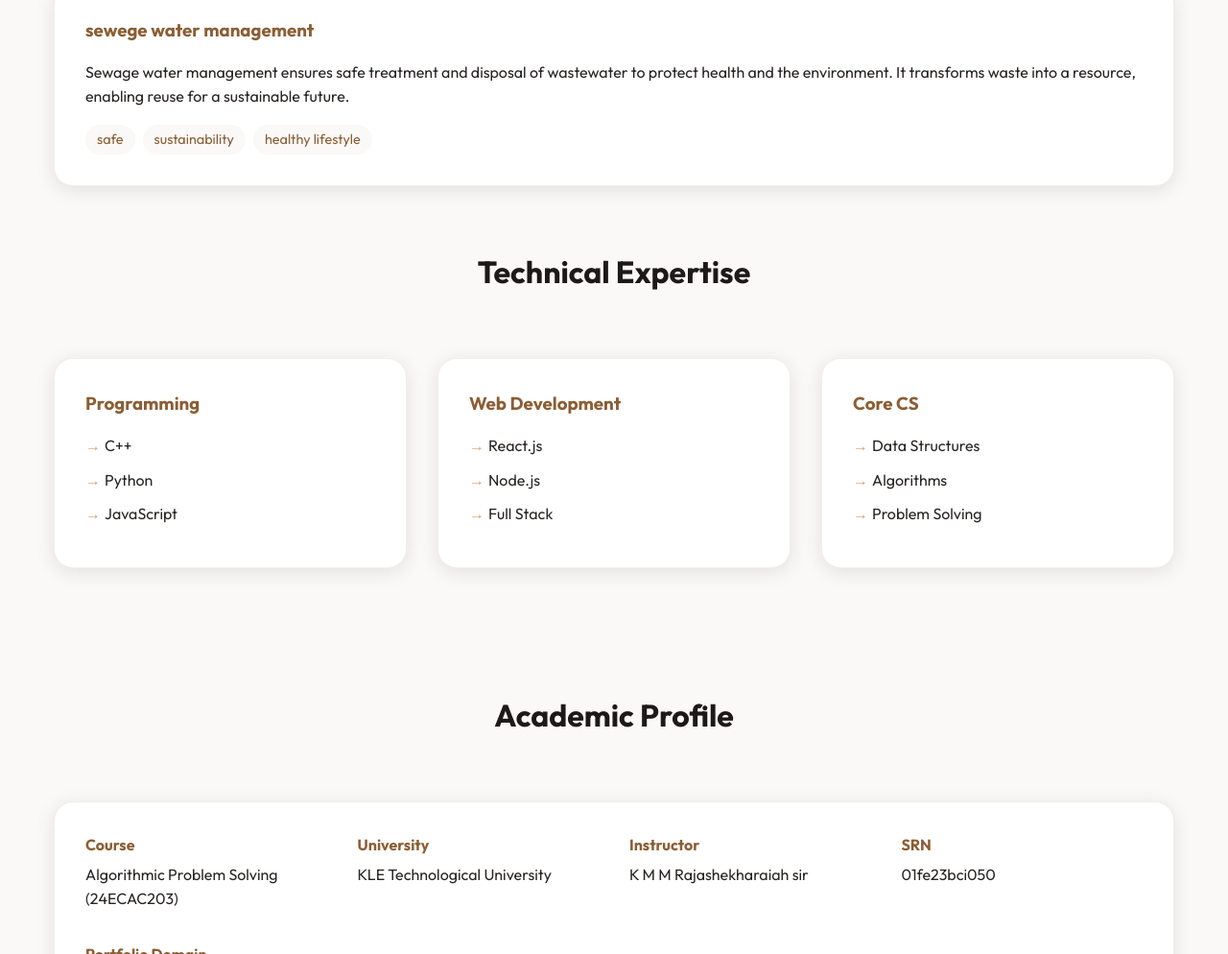
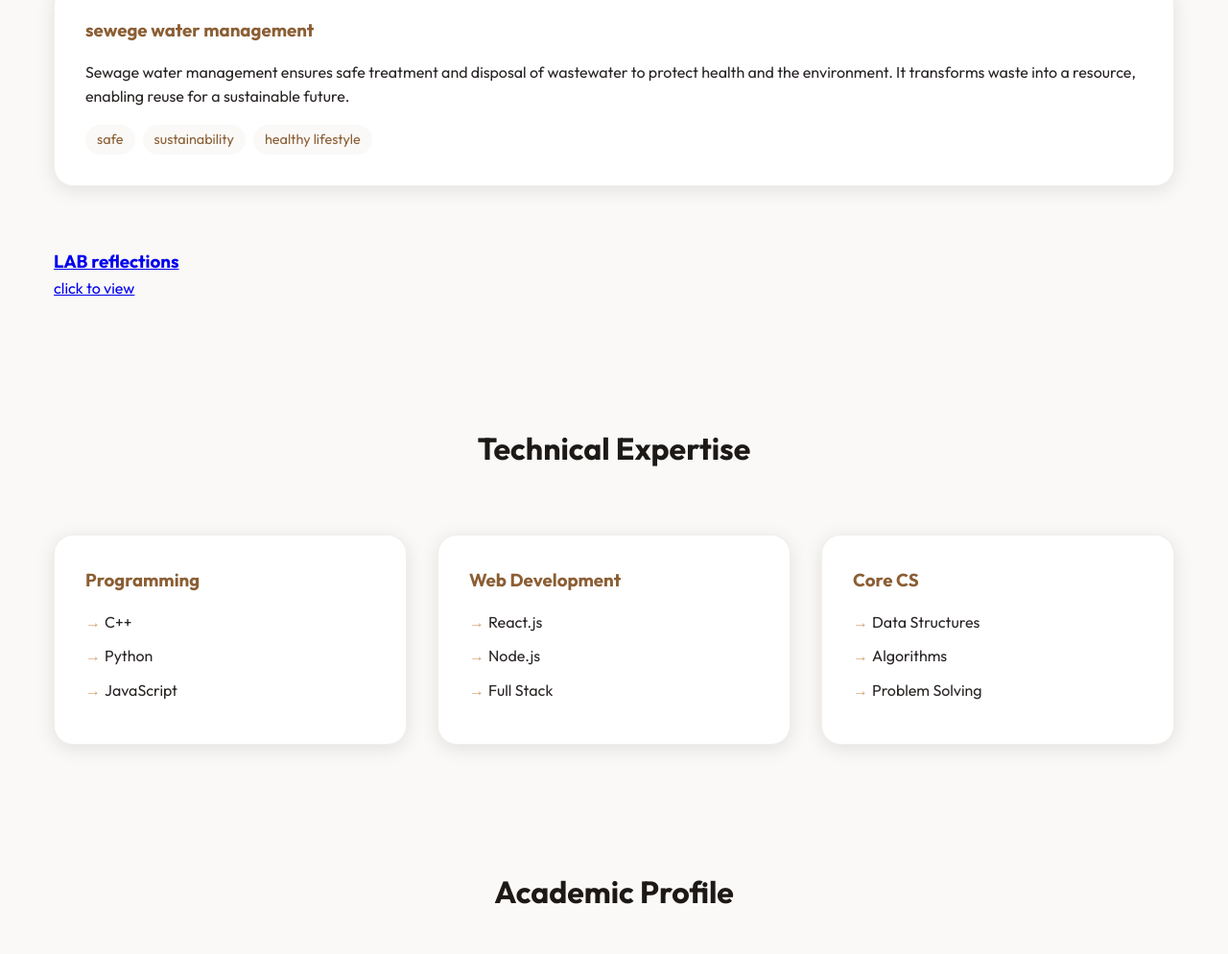
Before and after one commit to Adrashrd/portfolio.github.io, a plain HTML site: page index.html in a window 1280 px wide. Shown: the part 1906-2900 px from the top of the page at 96% size. Drawn offline with Linux system fonts and the light colour scheme.

Commit message:
Update index.html

```diff
--- a/index.html
+++ b/index.html
@@ -40,7 +40,7 @@
     </header>
 
     <main>
-        <section id="projects" class="section projects-section">
+       <section id="projects" class="section projects-section">
             <div class="container">
                 <h2 class="section-title">DESIGN THINKING PROJECT</h2>
                 <div class="projects-grid">
@@ -75,7 +75,7 @@
                     </div>
                 </div>
        </section>
-         <section>
+       <section>
              <div class="container">
                 <h2 class="section-title">DAA COURSE PROJECT</h2>
                     <div class="projects-grid">
@@ -93,6 +93,22 @@
                 </div>
              </div>
         </section>
+        <section class="section">
+            <div class="container">
+                <div class="team-grid">
+                    <a href="https://docs.google.com/document/d/1fIS7EouGJjfeKFxOkzTSaDmziGD1huKCYhSrncce8NA/edit?usp=sharing" target="_blank">
+                        <div class="team-member">
+                            <div class="member-info">
+                                <h3>LAB reflections</h3>
+                                <p>click to view</p>
+                            </div>
+                        </div>
+                    </a>
+                </div>
+            </div>
+        </section>
+
+
 
         <section id="skills" class="section skills-section">
             <div class="container">
```
